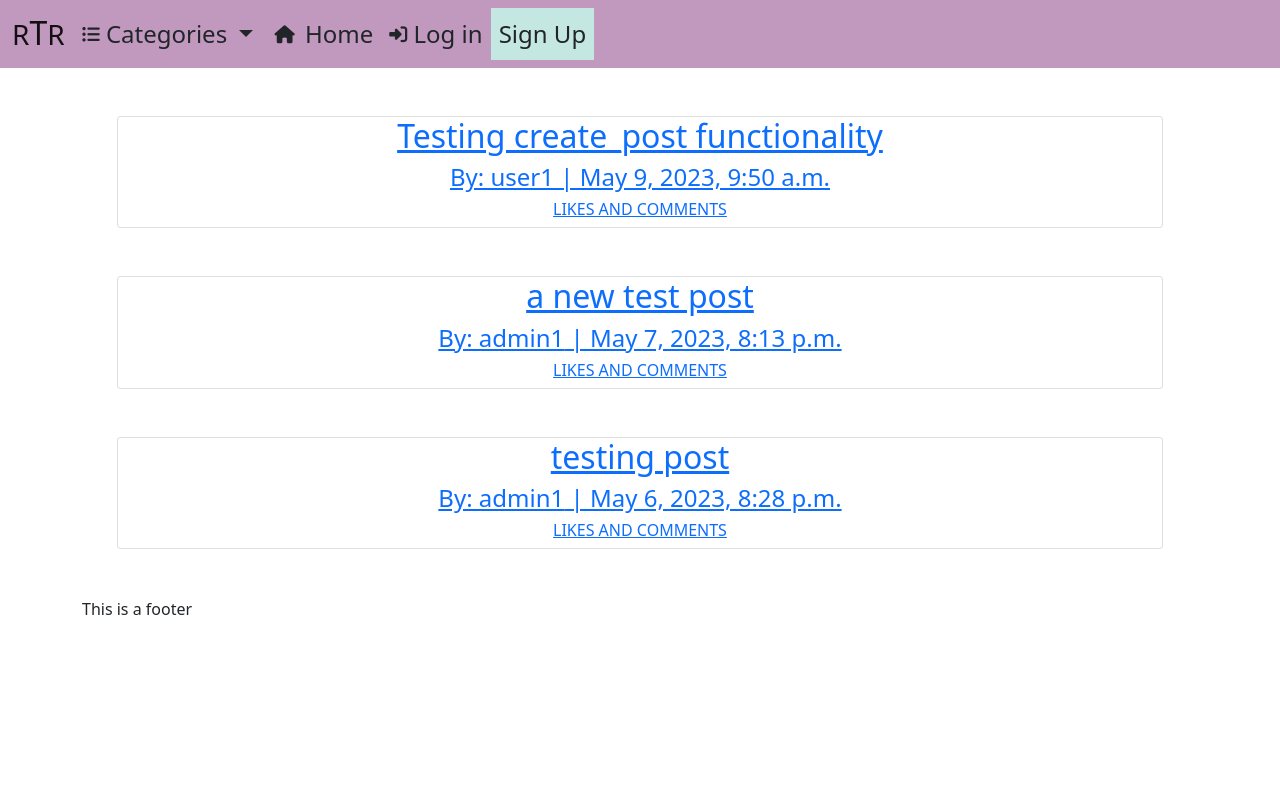
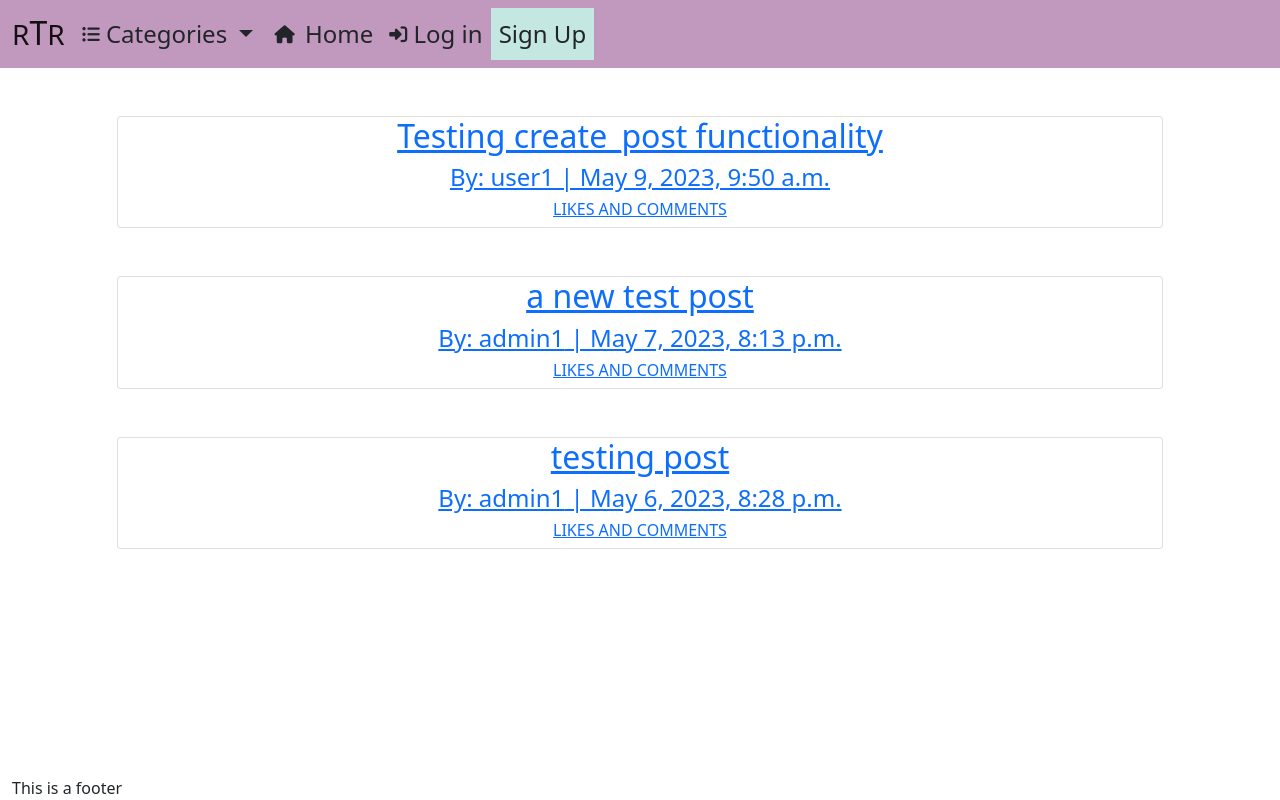
Before and after one commit to Enquil/rtr_v2, a Django app: page / in a window 1280 px wide. Run offline with Django 3.2, Linux system fonts and the light colour scheme; data comes from the database, SQL or seed files in the repository; some libraries are stand-ins or nearby versions.

Commit message:
added body flex classes, stuck footer to bottom of page

```diff
--- a/static/css/style.css
+++ b/static/css/style.css
@@ -1,15 +1,8 @@
-html {
-    height: 100%;
-}
 
     /* ----- NAV / NAV-ITEMS ----- */
+
 nav {
     background-color: #C299BE;
-}
-
-
-.nav-signup-link {
-    border: none;
 }
 
 .signup-btn {
--- a/templates/base.html
+++ b/templates/base.html
@@ -51,7 +51,7 @@
 
     </head>
 
-    <body>
+    <body class="h-100 d-flex flex-column">
         <nav class="navbar navbar-expand-lg navbar-light">
             <div class="container-fluid">
                 <a class="navbar-brand" href="{% url 'index' %}"><span class="fs-3">R</span><h2 class="d-inline">T</h2><span class="fs-3">R</span></a>
@@ -189,8 +189,8 @@
         </div>
         {% block content %}
         {% endblock content %}
-        <footer>
-            <div class="container fluid mb-auto">
+        <footer class="mt-auto w-100">
+            <div class="container-fluid">
                 This is a footer
             </div>
         </footer>
```
